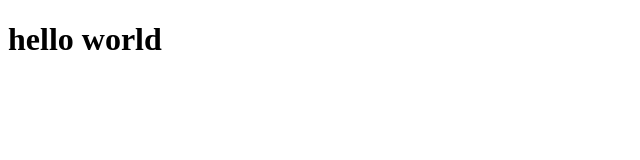
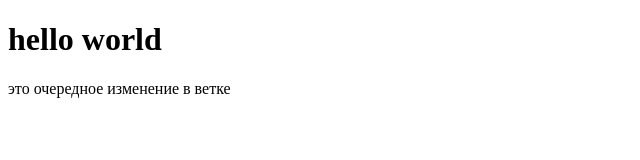
Before and after one commit to Saidacko/Pirat, a plain HTML site: page index.html in a window 1280 px wide. Shown: the whole page, without its empty margins (0-640 px from the left). Drawn offline with Linux system fonts and the light colour scheme.

Commit message:
add p in index

```diff
--- a/index.html
+++ b/index.html
@@ -11,5 +11,6 @@
     <h1>
         hello world
     </h1>
+    <p>это очередное изменение в ветке</p>
 </body>
 </html>
```
